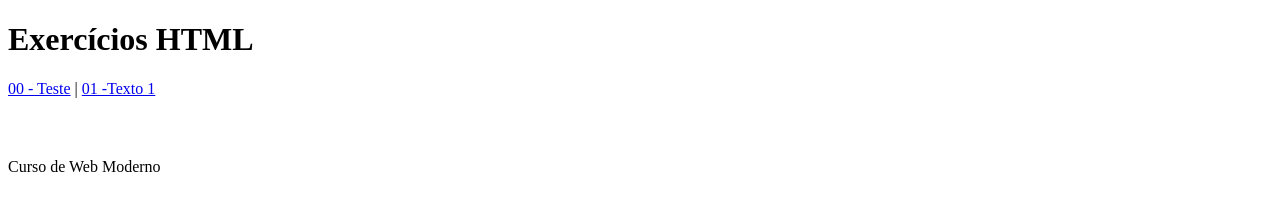
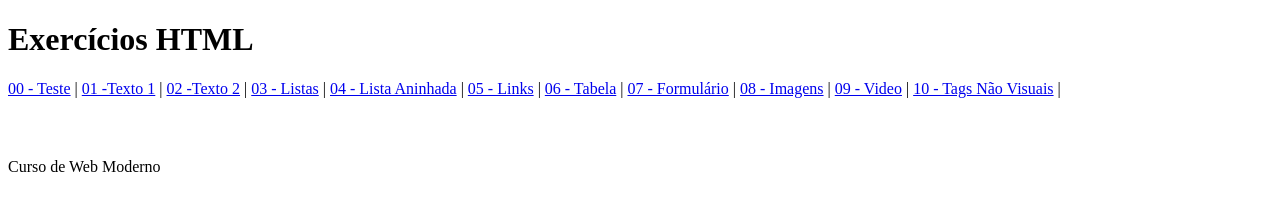
Before and after one commit to EduardoBento05/Curso-Web-Moderno-com-javascript-2021, a plain HTML site: page HTML/index.html in a window 1280 px wide. Drawn offline with Linux system fonts and the light colour scheme.

Commit message:
Update index.html

```diff
--- a/HTML/index.html
+++ b/HTML/index.html
@@ -17,7 +17,17 @@
     </header>
     <nav>
         <a href="exercicios/teste.html">00 - Teste</a> |
-        <a href="exercicios/texto1.html">01 -Texto 1</a>
+        <a href="exercicios/texto1.html">01 -Texto 1</a> |
+        <a href="exercicios/texto2.html">02 -Texto 2</a> |
+        <a href="exercicios/listas.html">03 - Listas</a> |
+        <a href="exercicios/listaAninhada.html">04 - Lista Aninhada</a> |
+        <a href="exercicios/links.html">05 - Links</a> |
+        <a href="exercicios/tabela.html">06 - Tabela</a> |
+        <a href="exercicios/form/form.html">07 - Formulário</a> |
+        <a href="exercicios/imagens.html">08 - Imagens</a> |
+        <a href="exercicios/video.html">09 - Video</a> |
+        <a href="exercicios/tagsnaovisuais.html">10 - Tags Não Visuais</a> |
+
     </nav>
     <section id="conteudo"></section>
     <footer>
@@ -33,7 +43,6 @@
                     .then(resp => resp.text())
                     .then(html => conteudo.innerHTML = html )
             }
-
         })
     </script>
 </body>
```
